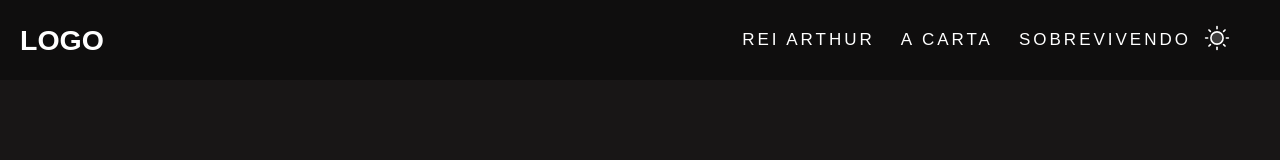
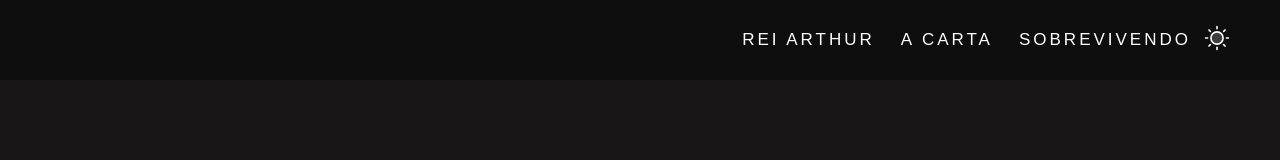
Before and after one commit to EnzoSylvestrin/Editora, a Next.js app: page / in a window 1280 px wide. Shown: the top 160 px of the page. Built offline with nearby package versions, Linux system fonts and the light colour scheme.

Commit message:
Tirando a logo

```diff
--- a/components/Header.jsx
+++ b/components/Header.jsx
@@ -83,7 +83,7 @@ export default function Header() {
         <header>
             <NavMenu className='main-bar'>
                 <Logo>
-                    <h1>LOGO</h1>
+                    <h1></h1>
                 </Logo>
                 <MenuResponsive id="menu" ref={menuResponsive}>
                     <div className="line-1"></div>
```
